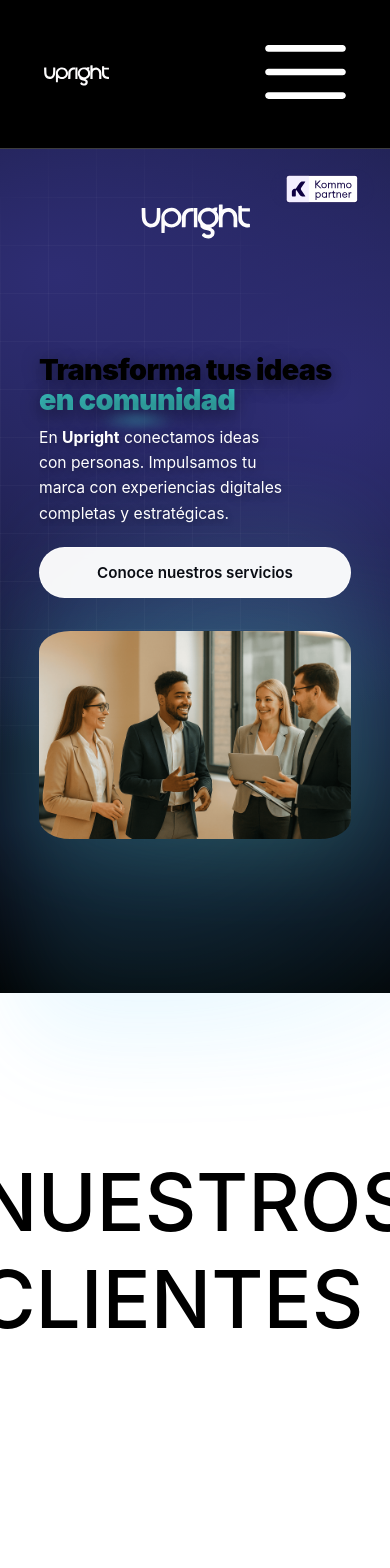
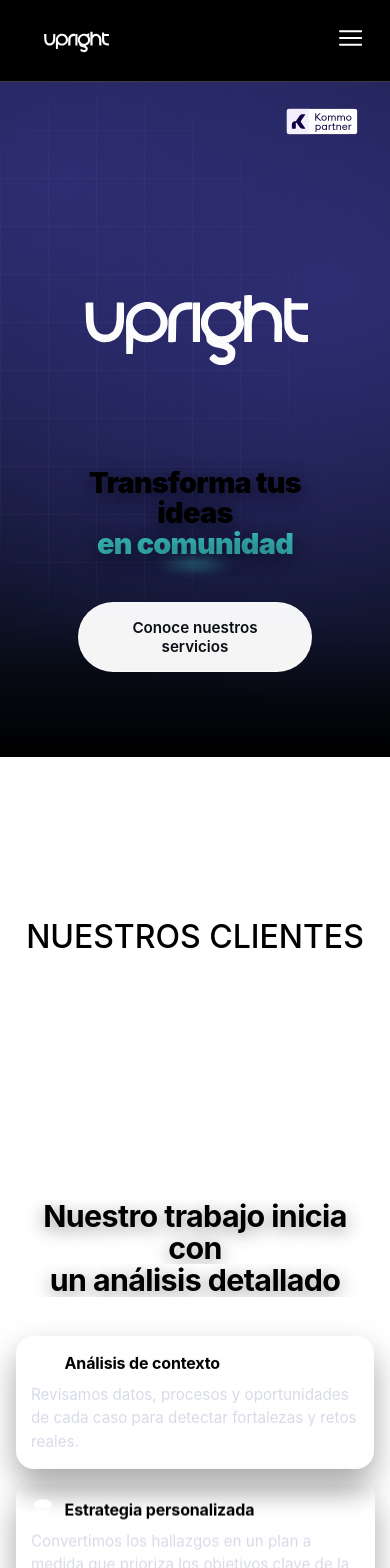
Before and after one commit to CristianR8/upright-webpage, a Next.js app: page / in a window 390 px wide. Shown: the top 1568 px of the page. Built offline with nearby package versions, Linux system fonts and the light colour scheme; a web font is replaced by a local one.

Commit message:
more changes

```diff
--- a/src/components/UI/Featured/styles.ts
+++ b/src/components/UI/Featured/styles.ts
@@ -14,14 +14,14 @@ export const Inner = styled.div`
 
   h2 {
     color: var(--white);
-    font-size: 1.5rem;
+    font-size: 3rem;
     font-weight: 500;
     text-transform: uppercase;
   }
 
   @media (max-width: 768px) {
     h2 {
-      font-size: 5rem;
+      font-size: 2rem;
       font-weight: 500;
       margin-top: 3.75rem;
     }
--- a/src/components/UI/FinancialFreedom/constants.ts
+++ b/src/components/UI/FinancialFreedom/constants.ts
@@ -20,13 +20,11 @@ export const desktopBriefNotePhrase = [
 
 // For mobile
 export const mobileHeaderPhrase = [
-  'Analizamos tu realidad',
-  'para crear estrategias',
-  'alineadas a tus metas',
+  'Nuestro trabajo inicia con',
+  'un análisis detallado',
 ];
 export const mobileParagraphPhrase = [
-  'Evaluamos cada detalle de tu marca, persona o empresa para entender su momento actual.',
-  'Luego trazamos estrategias personalizadas que ejecutamos con eficiencia y coherencia.',
+
 ];
 
 export const mobileBriefNotePhrase = [
--- a/src/components/UI/Header/styles.ts
+++ b/src/components/UI/Header/styles.ts
@@ -49,7 +49,7 @@ export const BurgerMenu = styled.div`
 
   @media (max-width: 768px) {
     display: block;
-    padding: 0.5rem;
+    padding: 0.25rem;
 
     div {
       position: absolute;
@@ -65,6 +65,8 @@ export const BurgerMenu = styled.div`
       position: relative;
       z-index: 2;
       object-fit: cover;
+      width: clamp(1.5rem, 12vw, 2rem);
+      height: auto;
     }
   }
 `;
--- a/src/components/UI/HeroSection/constants.tsx
+++ b/src/components/UI/HeroSection/constants.tsx
@@ -11,8 +11,7 @@ export const paragraphPhrases = [
 export const mobileParagraphPhrases = [
   (
     <>
-      En <strong>Upright</strong> conectamos ideas con personas. Impulsamos tu
-      marca con experiencias digitales completas y estratégicas.
+
     </>
   ),
 ];
--- a/src/components/UI/HeroSection/index.tsx
+++ b/src/components/UI/HeroSection/index.tsx
@@ -1,5 +1,5 @@
-'use client';
-import Image from 'next/image';
+"use client";
+import Image from "next/image";
 import {
   Wrapper,
   Inner,
@@ -12,13 +12,13 @@ import {
   HeroVisual,
   TopCenterLogo,
   TopRightBadge,
-} from './styles';
-import MaskText from '@/components/Common/MaskText';
-import { useIsMobile } from '../../../../libs/useIsMobile';
-import { mobileParagraphPhrases, paragraphPhrases } from './constants';
-import upright_logo from '../../../../public/svgs/upright.svg';
-import big_banner from '../../../../public/images/big_banner.png';
-import badgeLight from '../../../../public/partner/Badge_light.svg';
+} from "./styles";
+import MaskText from "@/components/Common/MaskText";
+import { useIsMobile } from "../../../../libs/useIsMobile";
+import { mobileParagraphPhrases, paragraphPhrases } from "./constants";
+import upright_logo from "../../../../public/svgs/upright.svg";
+import big_banner from "../../../../public/images/big_banner.png";
+import badgeLight from "../../../../public/partner/Badge_light.svg";
 
 const HeroSection = () => {
   const isMobile = useIsMobile();
@@ -26,13 +26,7 @@ const HeroSection = () => {
   return (
     <Wrapper aria-labelledby="hero-title">
       <TopCenterLogo aria-hidden="true">
-        <Image
-          src={upright_logo}
-          alt=""
-          priority
-          width={240}
-          height={80}
-        />
+        <Image src={upright_logo} alt="" priority width={240} height={80} />
       </TopCenterLogo>
       <TopRightBadge>
         <Image
@@ -63,14 +57,12 @@ const HeroSection = () => {
               </SecondaryAction>
             </HeroActions>
           </HeroTextContainer>
-
             <HeroVisual>
               <Image
                 src={big_banner}
                 alt="Personas colaborando"
                 priority
                 className="hero-image"
-              sizes="(max-width: 768px) 92vw, 42rem"
               />
             </HeroVisual>
         </HeroContent>
--- a/src/components/UI/HeroSection/styles.ts
+++ b/src/components/UI/HeroSection/styles.ts
@@ -50,6 +50,9 @@ export const Wrapper = styled.section`
   }
 
   @media (max-width: 768px) {
+    min-height: 80svh;
+    flex-direction: column;
+    gap: clamp(2rem, 6vw, 3rem);
     padding: 4.5rem 0 1.5rem; /* ↓ tighter on mobile too */
   }
 `;
@@ -75,6 +78,15 @@ export const HeroContent = styled.div`
   @media (max-width: 980px) {
     grid-template-columns: 1fr;
   }
+
+  @media (max-width: 768px) {
+    display: flex;
+    justify-content: center;
+    align-items: center;
+    gap: clamp(1.5rem, 6vw, 2.5rem);
+    width: 100%;
+    text-align: center;
+  }
 `;
 
 export const TopCenterLogo = styled.div`
@@ -93,8 +105,13 @@ export const TopCenterLogo = styled.div`
   }
 
   @media (max-width: 768px) {
+    position: static;
+    transform: none;
+
+
     img {
-      width: clamp(9rem, 48vw, 13rem);
+      width: clamp(24rem, 68vw, 50rem);
+      height: auto;
     }
   }
 `;
@@ -111,7 +128,7 @@ export const TopRightBadge = styled.div`
   border-radius: 999px;
   background: var(--indigo);
   border: 1px solid var(--indigo);
-  box-shadow: 0 9px 15px var(--cyan);
+  box-shadow: 0 18px 40px var(--blue);
   backdrop-filter: blur(10px);
 
   img {
@@ -130,7 +147,6 @@ export const TopRightBadge = styled.div`
   }
 `;
 
-
 /* ---------- Text Column ---------- */
 export const HeroTextContainer = styled.div`
   display: flex;
@@ -141,7 +157,6 @@ export const HeroTextContainer = styled.div`
   text-align: left;
   max-width: 46rem;
 
-
   p {
     max-width: 60ch;
     color: #ffffffff;
@@ -150,10 +165,21 @@ export const HeroTextContainer = styled.div`
     margin: 0;
     text-wrap: balance;
     text-shadow: 0 2px 8px rgba(0, 0, 0, 0.35);
+
+    @media (max-width: 768px) {
+      text-align: center;
+    }
+  }
+
+  @media (max-width: 980px) {
+    align-items: center;
+    text-align: center;
+    gap: clamp(0.9rem, 4vw, 1.5rem);
   }
 
   @media (max-width: 768px) {
-    .hero-logo { width: clamp(14rem, 50vw, 20rem); }
+    justify-content: center;
+    padding: 0 clamp(1.5rem, 6vw, 2.5rem);
   }
 `;
 
@@ -168,9 +194,11 @@ export const HeroActions = styled.div`
     flex-direction: column;
     width: 100%;
     gap: 0.65rem;
+    align-items: center;
 
     a {
-      width: 100%;
+      width: clamp(12rem, 60vw, 20rem);
+      max-width: 100%;
       text-align: center;
       justify-content: center;
     }
@@ -201,8 +229,12 @@ export const SecondaryAction = styled.a`
 
   &:active {
     transform: translateY(0);
-    box-shadow: 0 8px 18px rgba(0,0,0,0.22);
+    box-shadow: 0 8px 18px rgba(0, 0, 0, 0.22);
   }
+
+  /* @media (max-width: 980px) {
+    display: none;
+  } */
 `;
 
 /* ---------- Headline ---------- */
@@ -220,6 +252,12 @@ export const Title = styled.h1`
   .accent-underline {
     position: relative;
     display: inline-block;
+  }
+
+  @media (max-width: 768px) {
+    width: 100%;
+    margin: 0 auto;
+    text-align: center;
   }
 `;
 
@@ -306,7 +344,6 @@ export const HeroVisual = styled.div`
   }
 
   @media (max-width: 980px) {
-    place-self: stretch;
-    > span { max-width: 100%; border-radius: 10%; }
+    display:none;
   }
 `;
--- a/src/components/UI/OffersSection/index.tsx
+++ b/src/components/UI/OffersSection/index.tsx
@@ -22,18 +22,19 @@ import badgeLight from '../../../../public/partner/Badge_light.svg';
 
 const OffersSection = () => {
   const isMobile = useIsMobile();
+
   return (
     <Wrapper>
       <Inner>
         <Header>
           <MaskText phrases={desktopHeaderPhrases} tag="h1" />
-
           {isMobile ? (
             <MaskText phrases={mobileParagraphPhrase} tag="p" />
           ) : (
             <MaskText phrases={desktopParagraphPhrase} tag="p" />
           )}
         </Header>
+
         {Array.from({ length: Math.ceil(offers.length / 2) }, (_, idx) =>
           offers.slice(idx * 2, idx * 2 + 2)
         ).map((pair, index) => (
@@ -57,6 +58,7 @@ const OffersSection = () => {
           </Offers>
         ))}
       </Inner>
+
       <PartnerBadge>
         <Image
           src={badgeLight}
--- a/src/components/UI/OffersSection/styles.ts
+++ b/src/components/UI/OffersSection/styles.ts
@@ -6,8 +6,8 @@ import grid_background from '../../../../public/images/offer_card_grid_1.png';
 export const Wrapper = styled.section`
   position: relative;
   background:
-    radial-gradient(1200px 800px at 15% 85%, var(--blue) , transparent 75%),
-    radial-gradient(900px 700px at 85% 40%, var(--blue) , transparent 80%),
+    radial-gradient(1200px 800px at 15% 85%, var(--blue), transparent 75%),
+    radial-gradient(900px 700px at 85% 40%, var(--blue), transparent 80%),
     linear-gradient(180deg, var(--Background) 0%, var(--Background) 95%);
   color: var(--white);
   overflow: hidden;
@@ -71,6 +71,11 @@ export const TextCtn = styled.div`
   backdrop-filter: blur(12px);
   border-top: 1px solid rgba(58, 193, 192, 0.25);
 
+  /* hidden by default (desktop) */
+  opacity: 0;
+  transform: translateY(20px);
+  transition: opacity 0.4s ease, transform 0.4s ease;
+
   h2 {
     font-size: 1.75rem;
     font-weight: 500;
@@ -86,6 +91,9 @@ export const TextCtn = styled.div`
   }
 
   @media (max-width: 768px) {
+    /* always visible on mobile */
+    opacity: 1;
+    transform: none;
     padding: 1.5rem;
     h2 {
       font-size: 1.5rem;
@@ -127,7 +135,6 @@ export const OfferCard = styled.div`
       rgba(14, 1, 66, 0.6) 45%,
       rgba(10, 10, 10, 0.92) 100%
     );
-
   transition: transform 0.35s cubic-bezier(0.22, 1, 0.36, 1),
     box-shadow 0.35s cubic-bezier(0.22, 1, 0.36, 1);
 
@@ -158,6 +165,7 @@ export const OfferCard = styled.div`
     transition: opacity 0.35s cubic-bezier(0.22, 1, 0.36, 1);
   }
 
+  /* hover reveal */
   &:hover {
     transform: translateY(-10px);
     box-shadow:
@@ -169,6 +177,8 @@ export const OfferCard = styled.div`
     }
 
     ${TextCtn} {
+      opacity: 1;
+      transform: translateY(0);
       background: rgba(14, 1, 66, 0.85);
       border-top-color: rgba(58, 193, 192, 0.6);
     }
@@ -188,27 +198,6 @@ export const CardImage = styled(Image)`
   z-index: 0;
 `;
 
-export const RocketStage = styled.div`
-  position: relative;
-  width: 100%;
-  max-width: 1440px;
-  margin: 0 auto;
-  height: 360px; /* tweak height as you like */
-  overflow: hidden;
-
-  canvas {
-    position: absolute;
-    inset: 0;
-    width: 100% !important;
-    height: 100% !important;
-    display: block;
-  }
-
-  @media (max-width: 768px) {
-    height: 280px;
-  }
-`;
-
 export const PartnerBadge = styled.div`
   position: absolute;
   left: 50%;
@@ -222,19 +211,16 @@ export const PartnerBadge = styled.div`
   background: rgba(14, 1, 66, 0.75);
   border: 1px solid var(--indigo);
   backdrop-filter: blur(12px);
-  box-shadow: 0 18px 40px var(--cyan);
+  box-shadow: 0 18px 40px var(--blue);
 
   img {
-    width: 280px;
+    width: 240px;
     height: auto;
   }
 
   @media (max-width: 768px) {
-    bottom: 1.5rem;
-    padding: 0.5rem 1.25rem;
-
     img {
-      width: 110px;
+      width: 150px;
     }
   }
 `;
```
Also changed, not shown: public/services/4.webp. Lines whose indentation alone changed are shown as unchanged.
